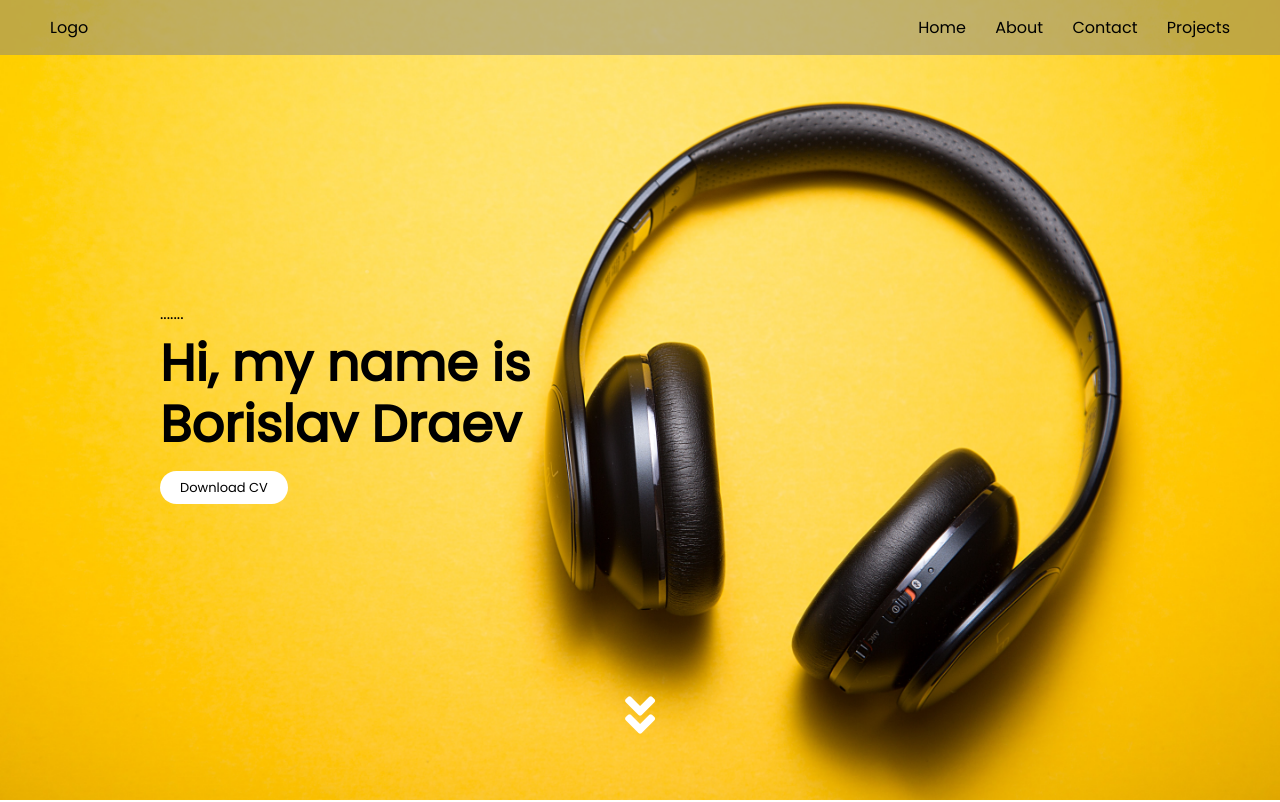
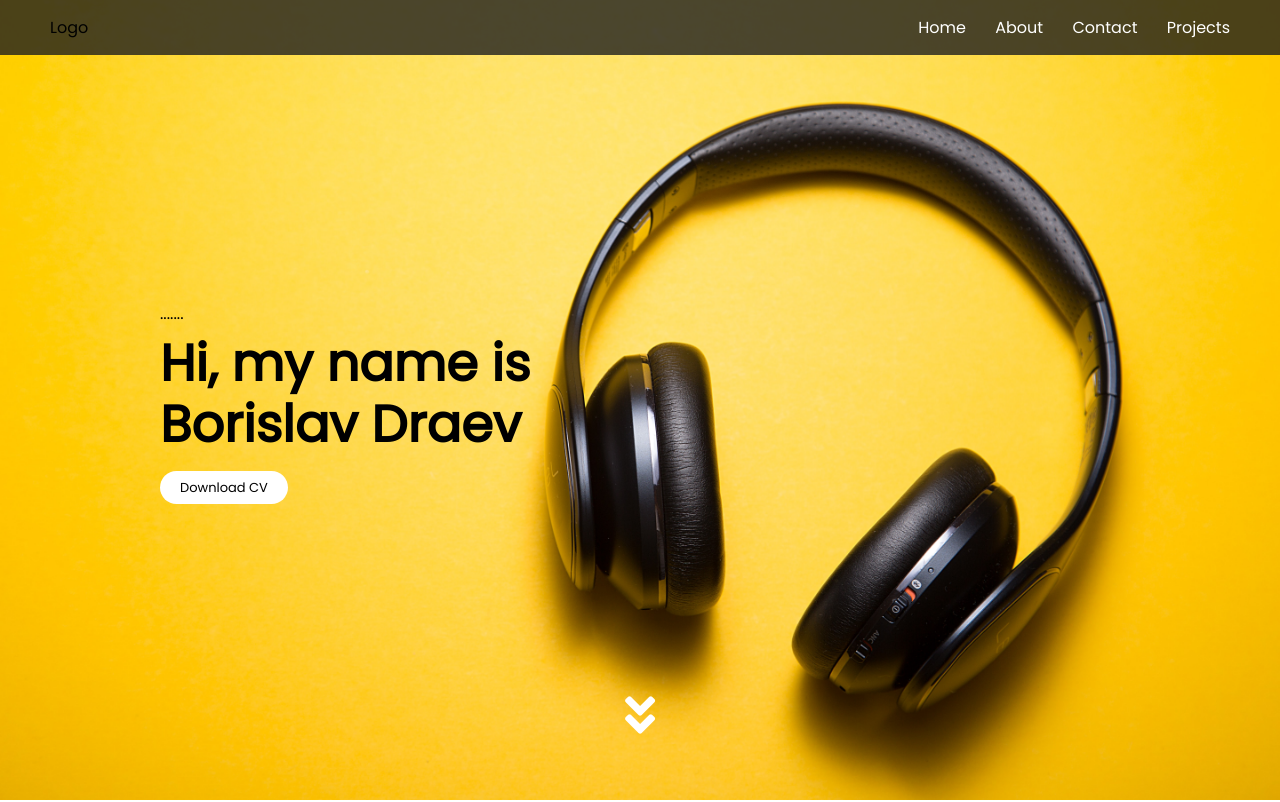
Before and after one commit to Mr-BD/B-K, a plain HTML site: page index.html in a window 1280 px wide. Shown: the top 802 px of the page. Drawn offline with Linux system fonts and the light colour scheme.

Commit message:
new style

```diff
--- a/style.css
+++ b/style.css
@@ -14,7 +14,7 @@ header {
   width: 100%;
   top: 0;
   left: 0;
-  background-color: rgba(131, 131, 131, 0.5);
+  background-color: rgba(31, 31, 31, 0.8);
   position: fixed;
   padding: 15px 50px;
   display: flex;
@@ -31,7 +31,7 @@ header a.hamburger {
 
 header a {
   margin-left: 25px;
-  color: #000;
+  color: rgb(255, 255, 255);
 }
 
 a {
```
